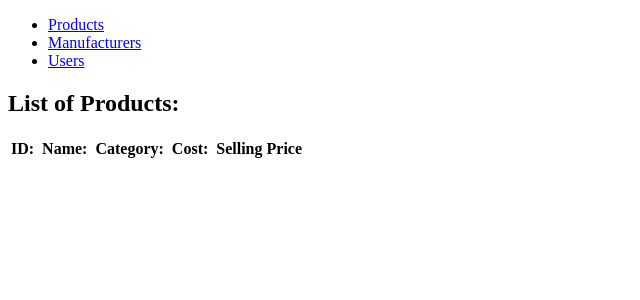
After one commit to elicodes89/marintory, a Flask app: page /products in a window 1280 px wide. The commit adds this page. Shown: the top 300 px of the page, without its empty margins (0-640 px from the left). Run offline with Flask 2, Linux system fonts and the light colour scheme; data that the repository does not hold is empty; some libraries are stand-ins or nearby versions.

Commit message:
able to display products by name and categories using route: http://127.0.0.1:5000/products/productcategory/Food or http://127.0.0.1:5000/products/productname/Skimmer

```diff
--- a/app.py
+++ b/app.py
@@ -2,13 +2,13 @@ from flask import Flask, render_template
 
 from controllers.users_controller import users_blueprint
 from controllers.manufacturers_controller import manufacturers_blueprint
-# from controllers.products_controller import products_blueprint
+from controllers.products_controller import products_blueprint
 
 app = Flask(__name__)
 
 app.register_blueprint(users_blueprint)
 app.register_blueprint(manufacturers_blueprint)
-# app.register_blueprint(products_blueprint)
+app.register_blueprint(products_blueprint)
 
 @app.route('/')
 def home():
--- a/controllers/manufacturers_controller.py
+++ b/controllers/manufacturers_controller.py
@@ -9,3 +9,8 @@ manufacturers_blueprint = Blueprint("manufacturers", __name__)
 def manufacturers():
     manufacturers = manufacturer_repository.select_all()
     return render_template("manufacturers/index.html", manufacturers = manufacturers)
+
+@manufacturers_blueprint.route("/manufacturers/<category>")
+def show(category):
+    manufacturer = manufacturer_repository.select_by_category(category)
+    return render_template("manufacturers/index.html", manufacturer = manufacturer )
--- a/controllers/products_controller.py
+++ b/controllers/products_controller.py
@@ -0,0 +1,22 @@
+from flask import Flask, render_template, request, redirect
+from flask import Blueprint
+from models.product import Product
+
+import repositories.product_repository as product_repository
+
+products_blueprint = Blueprint("products", __name__)
+
+@products_blueprint.route("/products")
+def products():
+    products = product_repository.select_all()
+    return render_template("products/index.html", products = products)
+
+@products_blueprint.route("/products/productname/<name>")
+def show_by_name(name):
+    product = product_repository.select_by_name(name)
+    return render_template("products/show_name.html", product = product)
+
+@products_blueprint.route("/products/productcategory/<category>")
+def show_by_category(category):
+    product = product_repository.select_by_category(category)
+    return render_template("products/show_category.html", product = product)
--- a/repositories/product_repository.py
+++ b/repositories/product_repository.py
@@ -1,8 +1,8 @@
 from db.run_sql import run_sql
-from models.manufacturer import Manufacturer
+# from models.manufacturer import Manufacturer
 from models.product import Product
 
-import repositories.manufacturer_repository as manufacturer_repository
+# import repositories.manufacturer_repository as manufacturer_repository
 import repositories.product_repository as product_repository
 
 def save(product):
@@ -21,7 +21,7 @@ def select_all():
         products.append(product)
     return products
 
-def select(name):
+def select_by_name(name):
     product = None
 
     sql = "SELECT * FROM products WHERE name = %s"
@@ -29,11 +29,11 @@ def select(name):
     result = run_sql(sql, values)[0]
 
     if result is not None:
-        product = Product(result['name'])
+        product = Product(result['name'], result['category'], result['cost'], result['selling_price'], result['id'])
 
     return product
 
-def select(category):
+def select_by_category(category):
     product = None
 
     sql = "SELECT * FROM products WHERE category = %s"
@@ -41,7 +41,7 @@ def select(category):
     result = run_sql(sql, values)[0]
 
     if result is not None:
-        product = Product(result['category'])
+        product = Product(result['name'], result['category'], result['cost'], result['selling_price'], result['id'])
 
     return product
 
--- a/templates/manufacturers/index.html
+++ b/templates/manufacturers/index.html
@@ -13,7 +13,7 @@
     <th></th>
     <th>Contact Number:</th>
     <th></th>
-    <th>Category</th>
+    <th>Category:</th>
   </tr>
   {% for manufacturer in manufacturers %}
   <tr>
--- /dev/null
+++ b/templates/products/index.html
@@ -0,0 +1,34 @@
+{% extends 'base.html' %}
+
+{% block content %}
+<h1>List of Products:</h1>
+
+<table>
+  <tr>
+    <th>ID:</th>
+    <th></th>
+    <th>Name:</th>
+    <th></th>
+    <th>Category:</th>
+    <th></th>
+    <th>Cost:</th>
+    <th></th>
+    <th>Selling Price</th>
+  </tr>
+  {% for product in products %}
+  <tr>
+    <td><a href="/products/{{ product.id }}"> {{product.id}} </a></td>
+    <td>|</td>
+    <td>{{ product.name}}</td>
+    <td>|</td>
+    <td>{{ product.category }}</td>
+    <td>|</td>
+    <td>{{ product.cost }}</td>
+    <td>|</td>
+    <td>{{ product.selling_price }}</td>
+    <td>|</td>
+
+  </tr>
+  {% endfor %}
+</table>
+{% endblock %}
```
Also changed, not shown: controllers/users_controller.py (+5 -4 lines), db/grow_coral.sql (+23 -23 lines), repositories/manufacturer_repository.py (+6 -9 lines), templates/products/show_category.html (added, +23 -0 lines), templates/products/show_name.html (added, +23 -0 lines), templates/product/index.html (deleted), templates/product/show.html (deleted).
